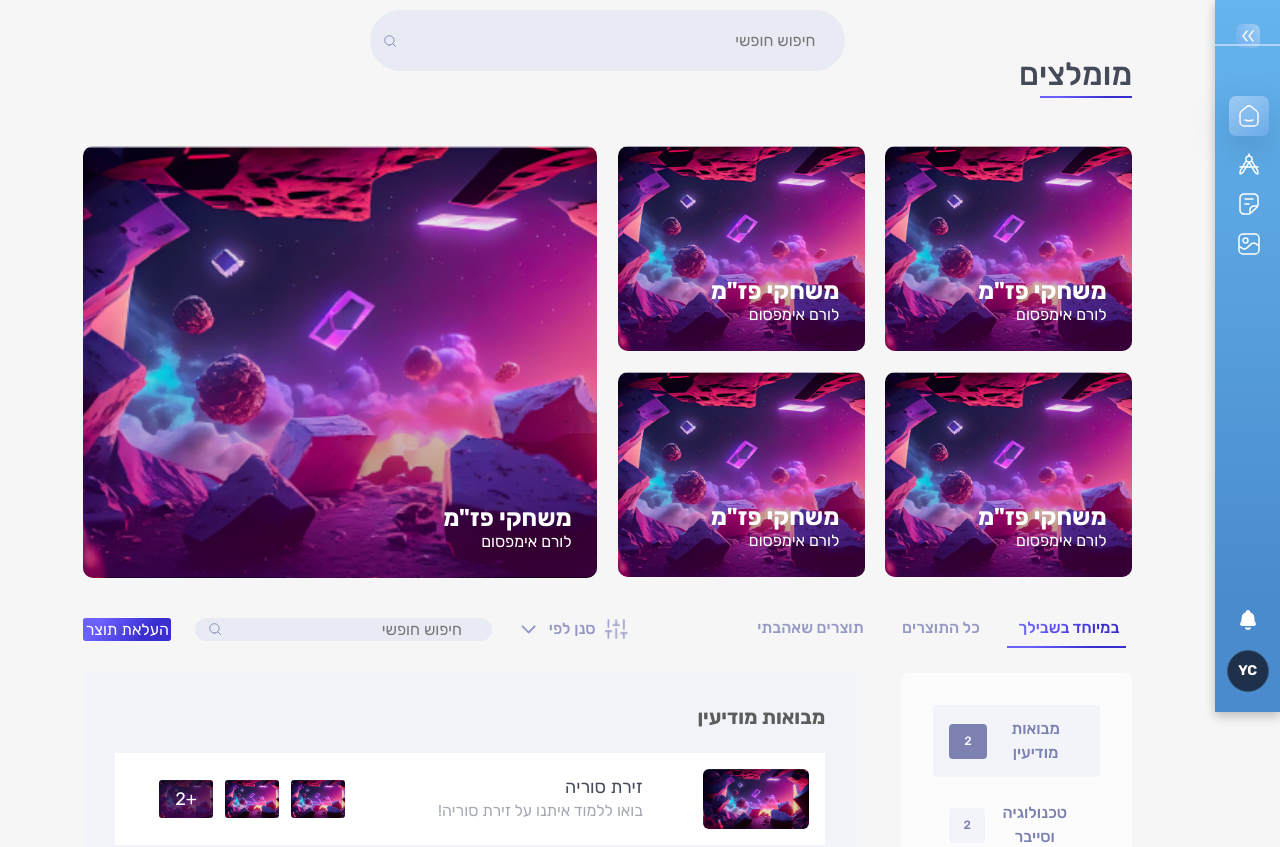
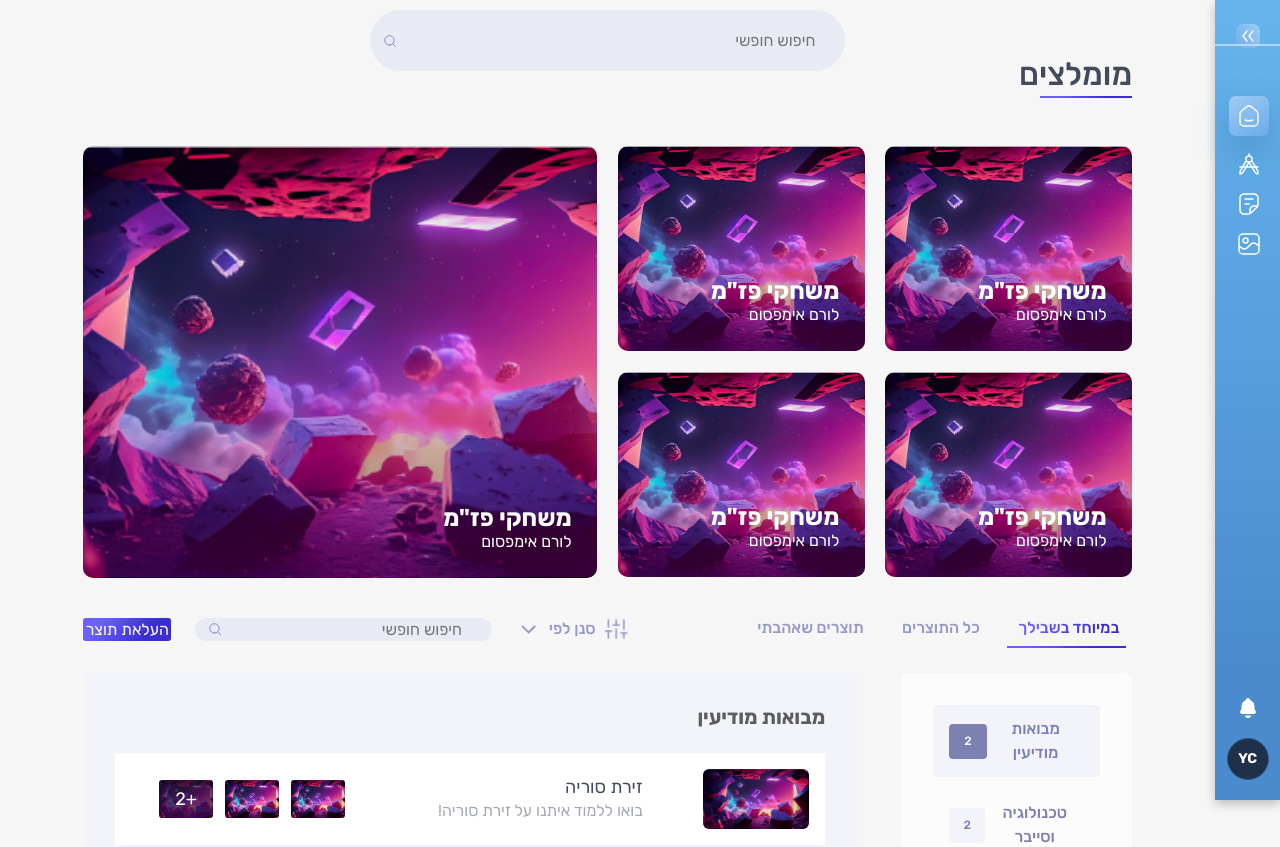
Before and after one commit to 50yearskippur/portalClient, a React (Create React App) app: page / in a window 1280 px wide. Shown: the top 847 px of the page. Built offline with nearby package versions, Linux system fonts and the light colour scheme.

Commit message:
changed nav bar height to 100vh

```diff
--- a/src/components/NavBar/NavBar.css
+++ b/src/components/NavBar/NavBar.css
@@ -2,7 +2,7 @@
   display: flex;
   flex-direction: column;
   position: sticky;
-  height: 89vh;
+  height: 100vh;
   background: linear-gradient(180deg, #66b5ee -1.13%, #498bcd 84.39%);
   box-shadow: 0px 4px 10px 0px #0000003d;
   right: 0;
```
